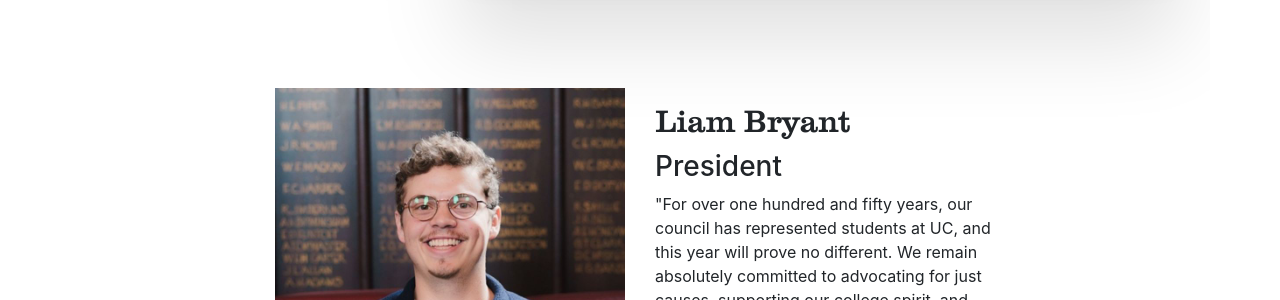
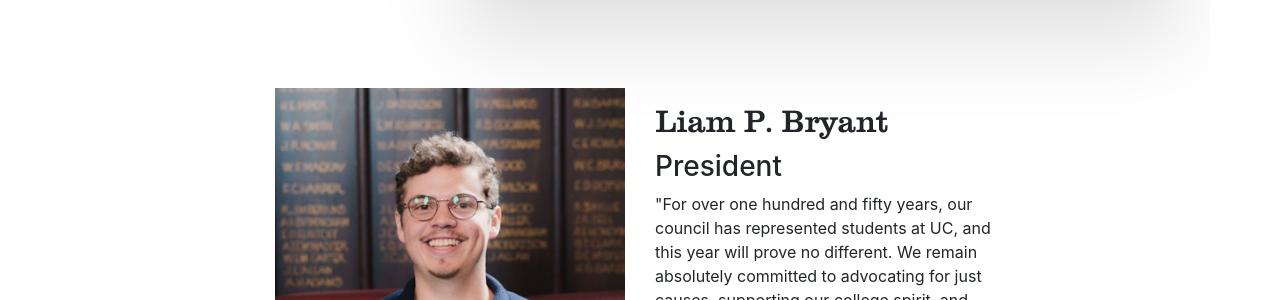
Before and after one commit to uclit-webmaster/uclit-site, a Jekyll site: the page built from index.html, in a window 1280 px wide and 900 px high, scrolled down 407 px. Shown: the part 153-453 px from the top of the window. Built offline with Jekyll 4.4.1, drawn with Linux system fonts in a browser that asks for light colours; nearby versions of some CDN libraries.

```diff
--- a/_data/presidents-message.yml
+++ b/_data/presidents-message.yml
@@ -6,7 +6,7 @@
 #   with a ">""
 
 image: /assets/images/headshots/liam.jpeg
-name: Liam Bryant
+name: Liam P. Bryant
 # https://yaml-multiline.info/ (info about multiline strings in yaml)
 message: |
   For over one hundred and fifty years, our council has represented students at UC, and this year will prove no different. We remain absolutely committed to advocating for just causes, supporting our college spirit, and engaging our community no matter what difficulties we encounter. Though we cannot meet in person just yet, I hope to see each of you at our online events, workshop initiatives, and meetings this year. Get in touch if ever you need anything, and together we can shed some light on the many unknowns we have in our lives these days.
```
